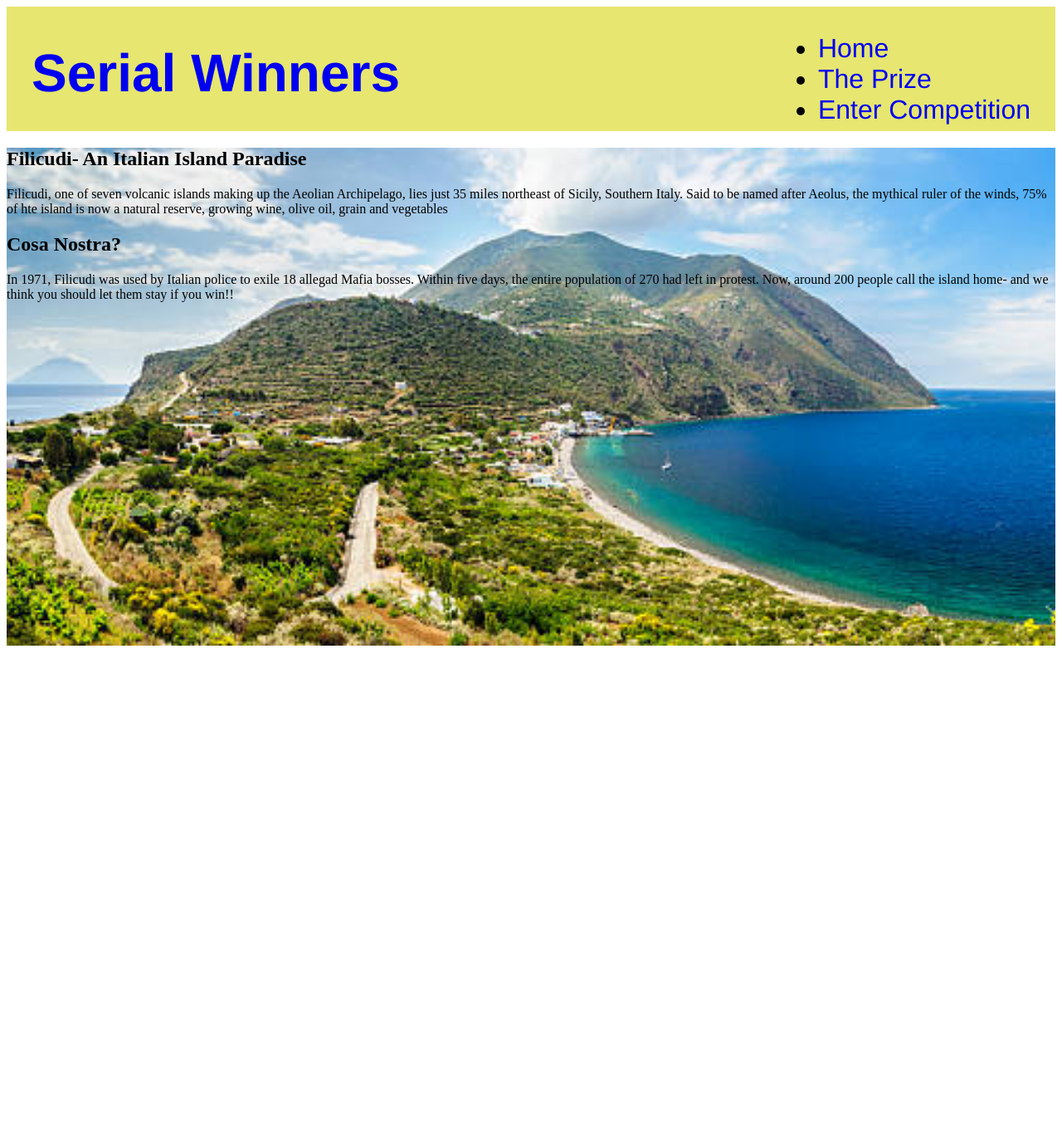
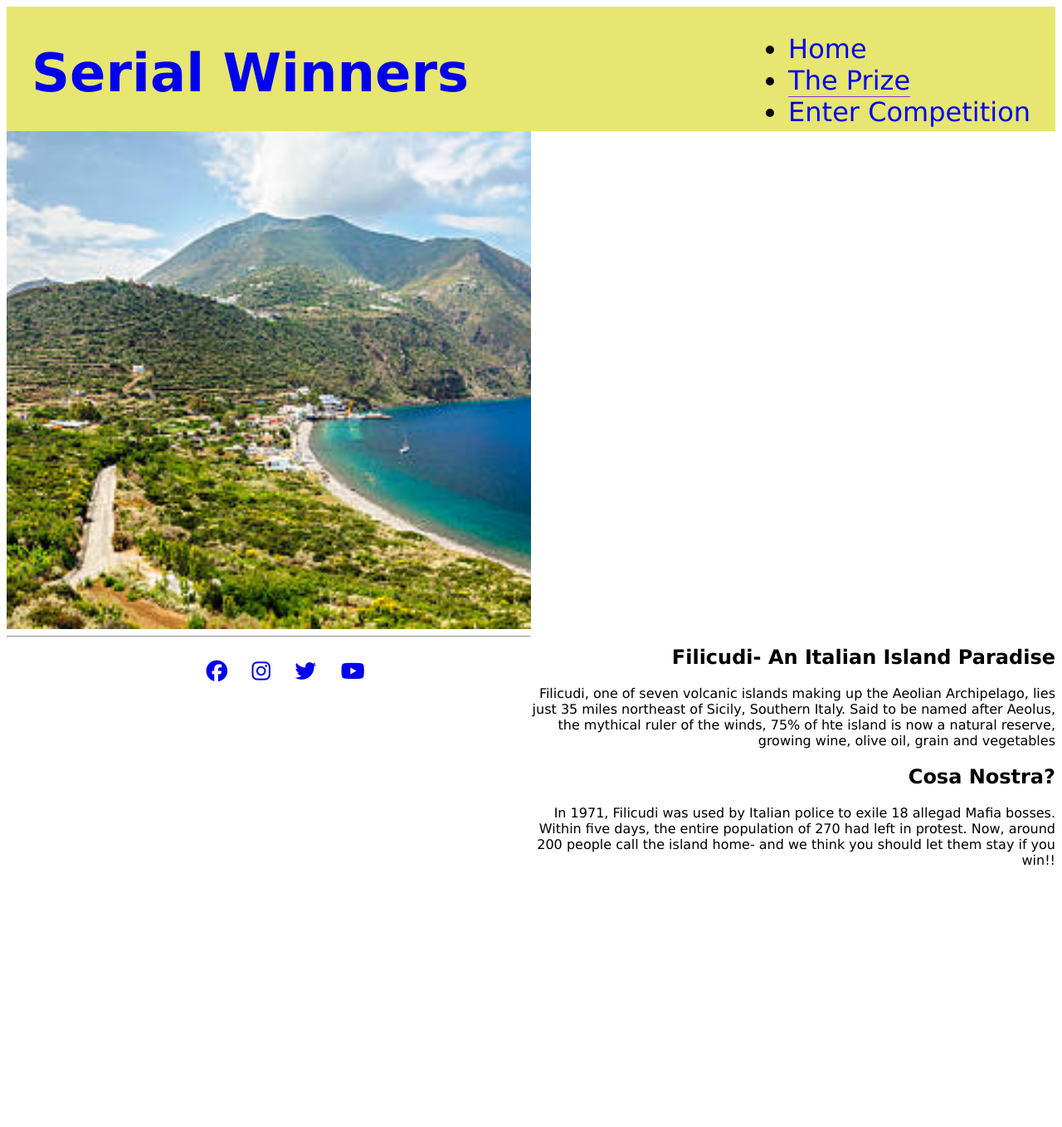
Before and after one commit to townsend75/Win-Your-Own-Island, a plain HTML site: page island.html in a window 1280 px wide. Shown: the whole page at 83% size. Before the commit the page ends 800 px from the top, so only its background shows below. Drawn offline with Linux system fonts and the light colour scheme.

Commit message:
style island.html- failed to get divs in line!

```diff
--- a/assets/css/style.css
+++ b/assets/css/style.css
@@ -1,3 +1,7 @@
+* {
+    font-family: 'Lucida Sans', 'Lucida Sans Regular', 'Lucida Grande', 'Lucida Sans Unicode', Geneva, Verdana, sans-serif;
+}
+
 a {
     text-decoration: none;
 }
@@ -7,7 +11,6 @@ header {
     height: 150px;
     width: 100%;
     font-size: 200%;
-    font-family: 'Franklin Gothic Medium', 'Arial Narrow', Arial, sans-serif;
     text-decoration: none;
 
 }
@@ -30,6 +33,9 @@ header {
 
 }
 
+.active {
+    border-bottom: 1px solid blueviolet;
+}
 
 /*
 #island-one {
@@ -51,9 +57,6 @@ header {
 #prize-pic h2 {
     text-align: center;
     font-size: xxx-large;
-    font-family: 'Franklin Gothic Medium', 'Arial Narrow', Arial, sans-serif;
-
-
 }
 
 #middlebox {
@@ -71,19 +74,19 @@ header {
     padding: 30px;
     margin-right: 5px;
     text-align: left;
+    font-size: 100%;
 
 
 }
 
-#button {
-
-}
+#button {}
 
 #rightbox {
     float: right;
     width: 33%;
     margin-right: 20px;
     text-align: right;
+    font-size: 100%;
 }
 
 .about-us {
@@ -112,9 +115,21 @@ footer {
     display: inline;
 }
 
+#prize-desc {
+    display: block;
+}
+
 #picture-two {
     height: 600px;
-    width: 100%;
+    width: 50%;
     background: url(../images/Filicudi3.jpeg) no-repeat center center;
     background-size: cover;
 }
+
+.text-two {
+    height: 600px;
+    width: 50%;
+    float: right;
+    text-align: right;
+    display: block;
+}
--- a/island.html
+++ b/island.html
@@ -36,25 +36,49 @@
         </div>
 
     </header>
-    <section id="picture-two">
-        <div>
+    <section id="prize-desc">
+        <div id="picture-two">
 
 
         </div>
-        <div>
+
+        <div class="text-two">
             <h2> Filicudi- An Italian Island Paradise</h2>
 
             <p> Filicudi, one of seven volcanic islands making up the Aeolian Archipelago, lies just 35 miles northeast
                 of Sicily, Southern Italy. Said to be named after Aeolus, the mythical ruler of the winds, 75% of hte
                 island is now a natural reserve, growing wine, olive oil, grain and vegetables</p>
-        </div>
-        <div>
+
             <h2> Cosa Nostra?</h2>
             <p> In 1971, Filicudi was used by Italian police to exile 18 allegad Mafia bosses. Within five days, the
                 entire population of 270 had left in protest. Now, around 200 people call the island home- and we think
                 you should let them stay if you win!!</p>
         </div>
     </section>
+    <hr>
+
+    <footer>
+        <ul class="social-networks">
+            <li>
+                <a href="https://facebook.com/" target="_blank" rel="noopener"
+                    aria-label="Visit our Facebook page (opens in a new tab)"><i class="fa-brands fa-facebook"></i></a>
+            </li>
+            <li>
+                <a href="https://instagram.com/" target="_blank" rel="noopener"
+                    aria-label="Visit our instagram page (opens in a new tab)"><i
+                        class="fa-brands fa-instagram"></i></a>
+            </li>
+            <li>
+                <a href="https://twitter.com/" target="_blank" rel="noopener"
+                    aria-label="Visit our twitter page (opens in a new tab)"><i class="fa-brands fa-twitter"></i></a>
+            </li>
+            <li>
+                <a href="https://youtube.com/" target="_blank" rel="noopener"
+                    aria-label="Visit our youtube page (opens in a new tab)"><i class="fa-brands fa-youtube"></i></a>
+            </li>
+        </ul>
+    </footer>
+    <script src="https://kit.fontawesome.com/09fa2d17e2.js" crossorigin="anonymous"></script>
 
 </body>
 
```
Also changed, not shown: form.html (+25 -0 lines), index.html (+2 -1 lines), 1 other file.
